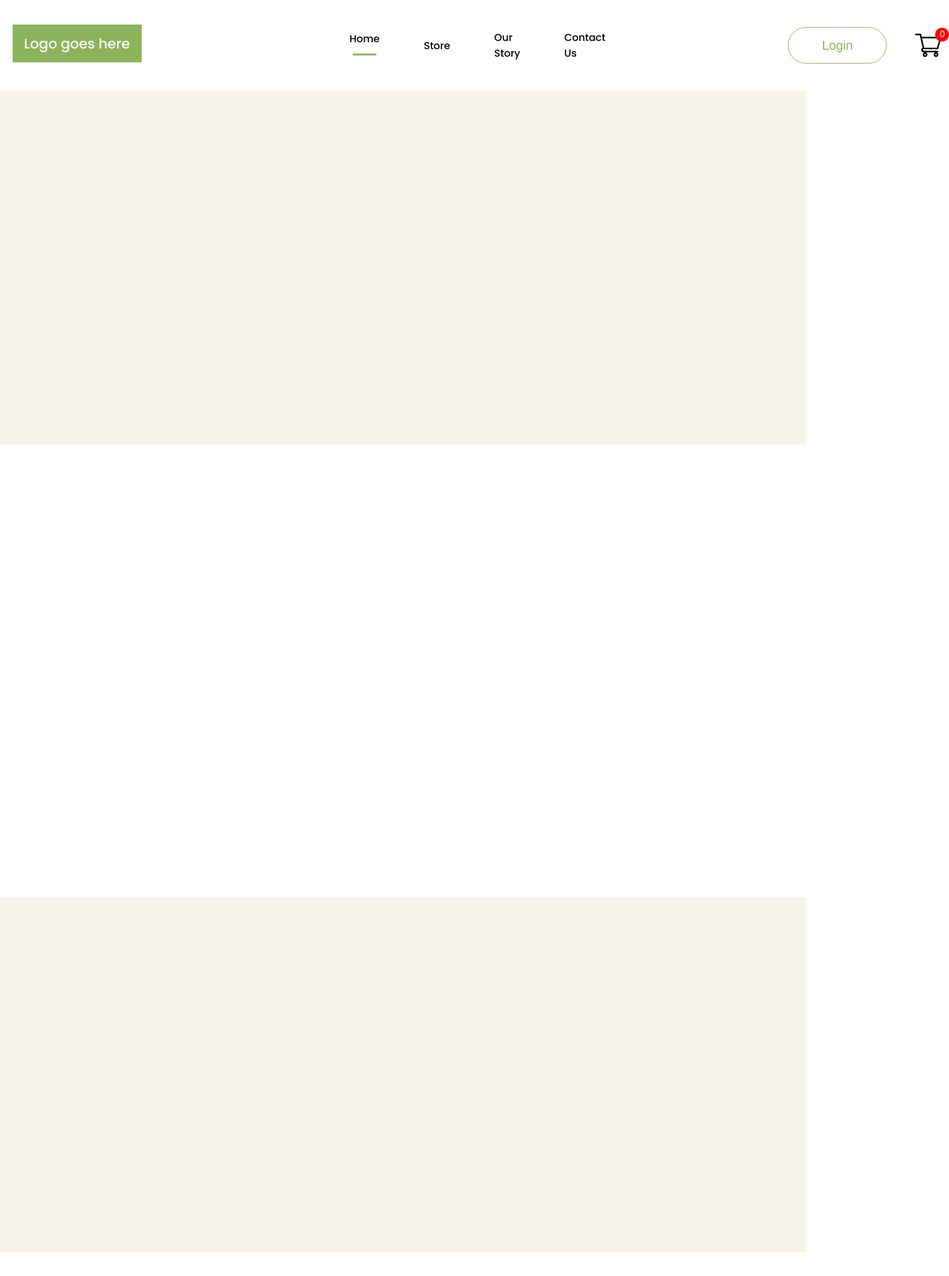
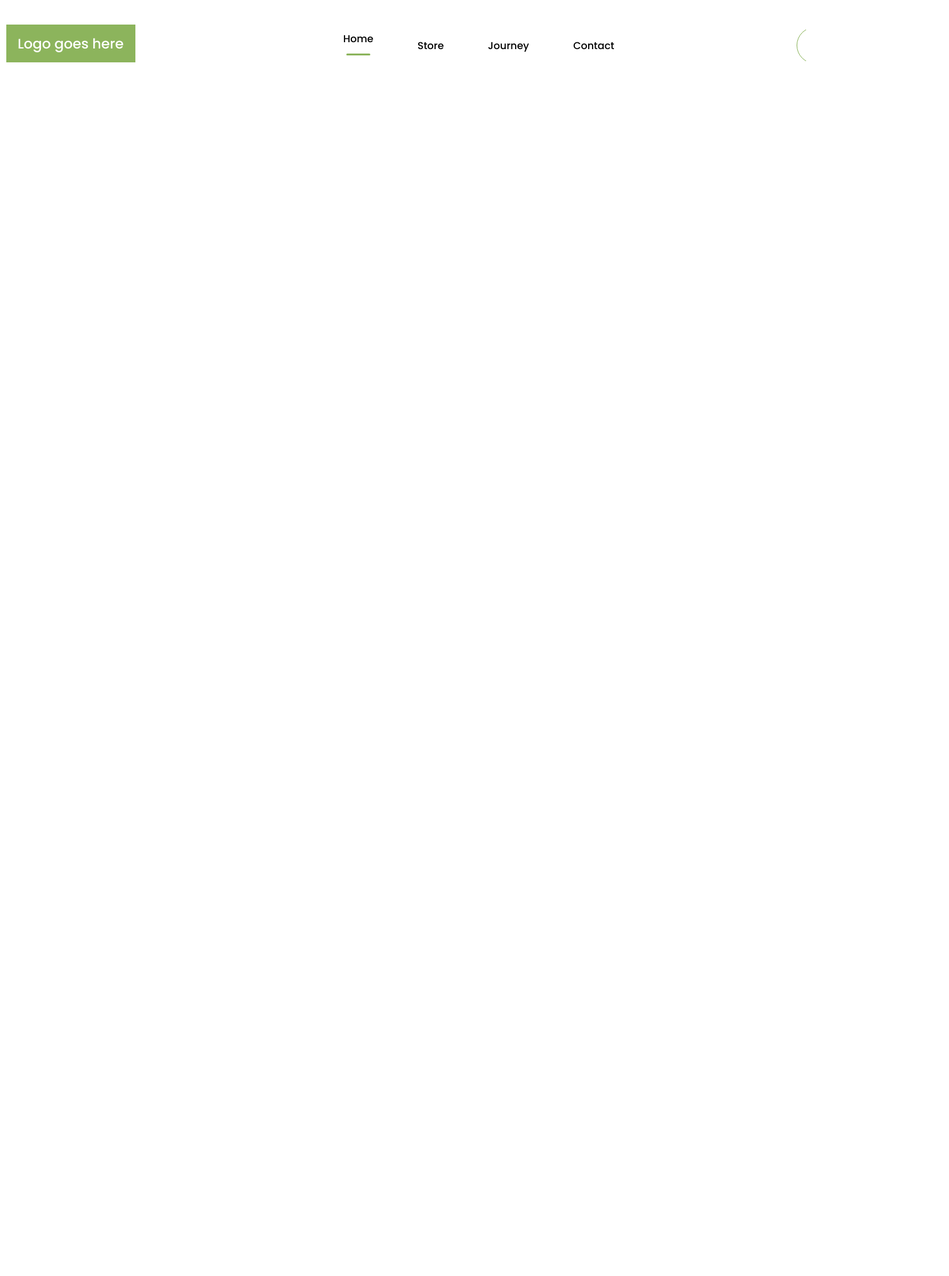
Before and after one commit to Yashasvi222/Wonder-Bee-Honey, a React (Create React App) app in the folder frontend/: page / in a window 1280 px wide. Shown: the top 2026 px of the page at 63% size, 1507 px wide, since content can reach past the window. After the commit the page ends 800 px from the top, so only its background shows below. Built offline with nearby package versions, Linux system fonts and the light colour scheme.

Commit message:
Navbar added

```diff
--- a/frontend/src/Components/Navbar/Navbar.css
+++ b/frontend/src/Components/Navbar/Navbar.css
@@ -2,11 +2,12 @@
     display: flex;
     justify-content: space-around;
     align-items: center;
-    padding-left: 20px;
+    padding-left: 10px;
     padding-right: 20px;
     max-width: 100vw;
     height: 144px;
     gap: 290px;
+    overflow-x: hidden;
 }
 
 .nav-menu{
@@ -71,23 +72,3 @@
     background-color: red;
     color: white;
 }
-
-
-.hero{
-    max-width: 100vw;
-    height: 562px;
-    background-color: rgb(248, 244, 236);
-}
-.quote{
-    max-width: 100vw;
-    height: 719px;
-}
-.usp{
-    max-width: 100vw;
-    height: 563px;
-    background-color: rgb(248, 244, 236);
-}
-.footer{
-    max-width: 100vw;
-    height: 300px;
-}
--- a/frontend/src/Components/Navbar/Navbar.jsx
+++ b/frontend/src/Components/Navbar/Navbar.jsx
@@ -16,8 +16,8 @@ const Navbar = () => {
             <ul className='nav-menu'>
                 <li onClick={()=>{setMenu("home")}}>Home{menu==="home"?<hr/>:<></>}</li>
                 <li onClick={()=>{setMenu("store")}}>Store{menu==="store"?<hr/>:<></>}</li>
-                <li onClick={()=>{setMenu("story")}}>Our Story{menu==="story"?<hr/>:<></>}</li>
-                <li onClick={()=>{setMenu("contact")}}>Contact Us{menu==="contact"?<hr/>:<></>}</li>
+                <li onClick={()=>{setMenu("journey")}}>Journey{menu==="journey"?<hr/>:<></>}</li>
+                <li onClick={()=>{setMenu("contact")}}>Contact{menu==="contact"?<hr/>:<></>}</li>
             </ul>
             <div className="nav-login-cart">
                 <button>Login</button>
@@ -25,18 +25,6 @@ const Navbar = () => {
                 <div className="nav-cart-count">0</div>
             </div>
         </div>
-        <div className="hero">
-
-        </div>
-        <div className="quote">
-
-        </div>
-        <div className="usp">
-
-        </div>
-        <div className="footer">
-
-        </div>
     </>
 
   )
--- a/frontend/src/index.css
+++ b/frontend/src/index.css
@@ -8,6 +8,11 @@ body {
   font-family: 'poppins';
 }
 
+body::-webkit-scrollbar {
+  width: 0;
+  background: transparent; /* optional: hides scrollbar track */
+}
+
 code {
   font-family: source-code-pro, Menlo, Monaco, Consolas, 'Courier New',
     monospace;
```
